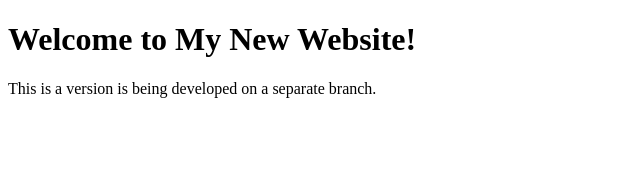
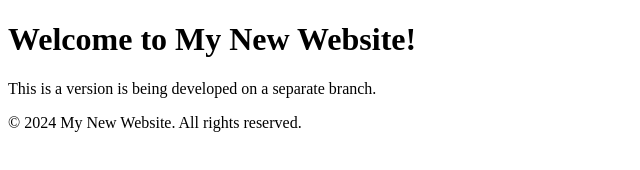
Before and after one commit to rhaisya6312/myfirstwebsite, a plain HTML site: page index.html in a window 1280 px wide. Shown: the whole page, without its empty margins (0-640 px from the left). Drawn offline with Linux system fonts and the light colour scheme.

Commit message:
Add Website Footer

```diff
--- a/index.html
+++ b/index.html
@@ -6,6 +6,8 @@
 <body>
      <h1>Welcome to My New Website!</h1>
      <p>This is a version is being developed on a separate branch.</p>
-
 </body>
+    <footer>
+        <p>© 2024 My New Website. All rights reserved.</p>
+    </footer>
 </html>
```
